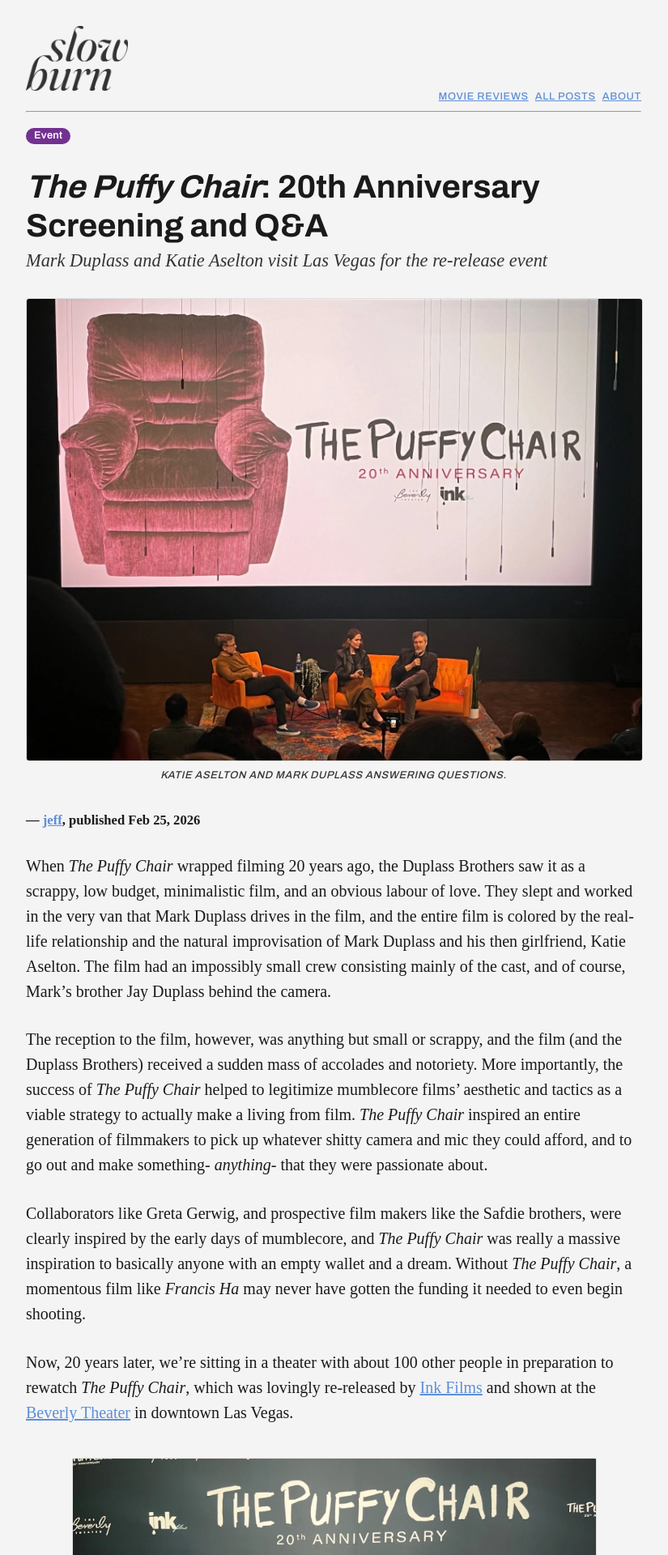
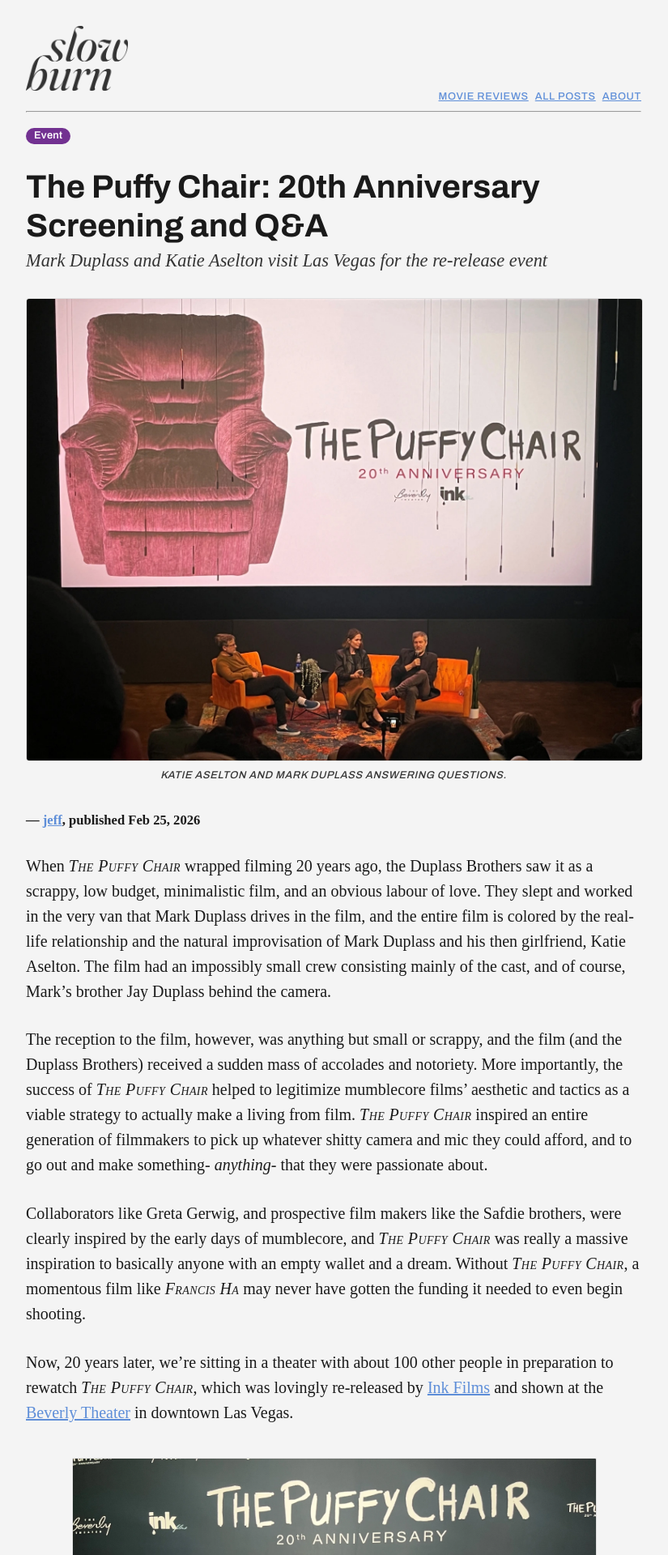
Before and after one commit to Slowburn-Movies/slowburn-movies.github.io, a Jekyll site: the page built from _posts/2026-02-25-puffy-chair-20th-anniversary-q-and-a.md, in a window 1280 px wide. Shown: the top 1920 px of the page at 81% size, without its empty margins (228-1053 px from the left). Built offline with Jekyll 4.4.1, drawn with Linux system fonts in a browser that asks for light colours; some web fonts are replaced; some of the changed lines change nothing that is shown.

Commit message:
cite css

```diff
--- a/_posts/2026-02-25-puffy-chair-20th-anniversary-q-and-a.md
+++ b/_posts/2026-02-25-puffy-chair-20th-anniversary-q-and-a.md
@@ -4,7 +4,7 @@
 date: 2026-02-25
 author: jeff
 
-title: "<cite>The Puffy Chair</cite>: 20th Anniversary Screening and Q&A"
+title: "The Puffy Chair: 20th Anniversary Screening and Q&A"
 subtitle: "Mark Duplass and Katie Aselton visit Las Vegas for the re-release event"
 description: "The Puffy Chair was re-released by Ink Films and shown at the Beverly Theater with a question and answer from Mark Duplass and Katie Aselton in Las Vegas on February 21st 2026. We cover the event and what it was like."
 
--- a/assets/css/main.css
+++ b/assets/css/main.css
@@ -22,10 +22,10 @@
   margin-bottom: 1.8rem;
 }
 
-/* cite {
+cite {
   letter-spacing: 0.02em;
   font-variant: small-caps;
-} */
+}
 
 /* Headers: Make them punchy and slightly bolder */
 h1, h2, h3, h4,
```
